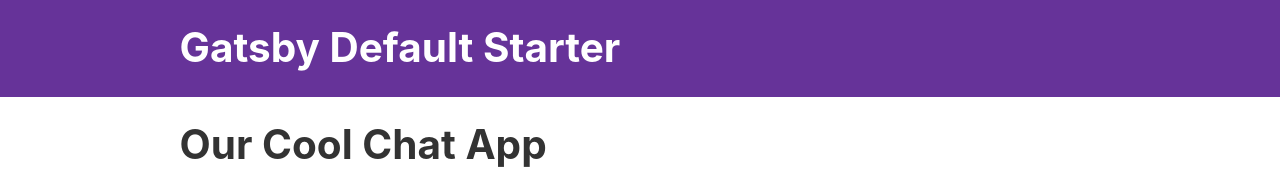
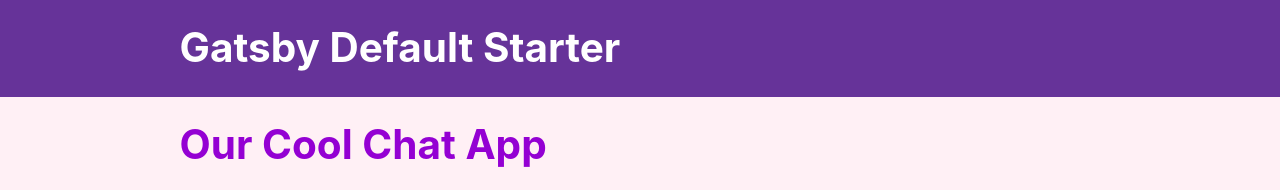
Before and after one commit to mattoattacko/gatsby-chat-app, a Gatsby site in the folder chat-client/: page / in a window 1280 px wide. Shown: the top 190 px of the page. Built offline with nearby package versions, Linux system fonts and the light colour scheme; Gatsby itself is replaced by a stand-in of ours; no server answers.

Commit message:
changed background color and our cool chat app color

```diff
--- a/chat-client/src/components/layout.css
+++ b/chat-client/src/components/layout.css
@@ -1,7 +1,9 @@
 html {
-  font-family: sans-serif;
+  font-family: ;
   -ms-text-size-adjust: 100%;
   -webkit-text-size-adjust: 100%;
+  background-color: lavenderblush;
+
 }
 body {
   margin: 0;
@@ -227,7 +229,7 @@
   padding-right: 0;
   padding-top: 0;
   margin-bottom: 1.45rem;
-  color: inherit;
+  color: darkviolet;
   font-family: -apple-system, BlinkMacSystemFont, Segoe UI, Roboto, Oxygen,
     Ubuntu, Cantarell, Fira Sans, Droid Sans, Helvetica Neue, sans-serif;
   font-weight: bold;
```
Also changed, not shown: 1 other file.
